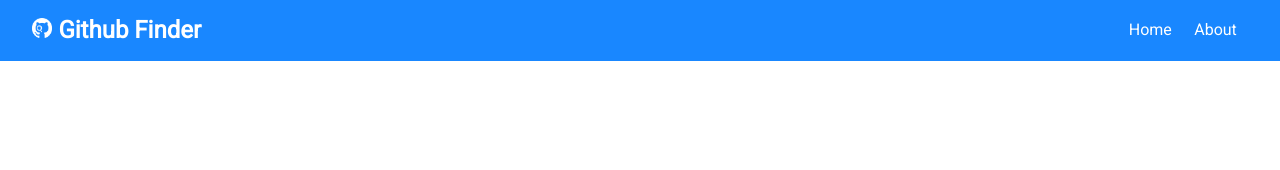
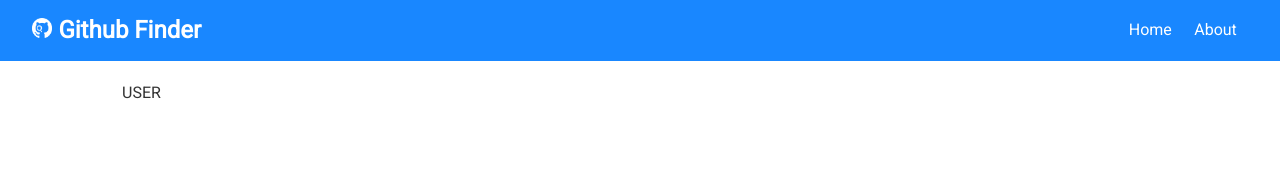
Before and after one commit to alexleybourne/Github-Finder, a React (Create React App) app: page /user/1 in a window 1280 px wide. Shown: the top 170 px of the page. Built offline with nearby package versions, Linux system fonts and the light colour scheme; no server answers.

Commit message:
Added User Route

```diff
--- a/src/App.js
+++ b/src/App.js
@@ -6,6 +6,7 @@
 
 import NavBar from "./components/layout/NavBar"
 import Users from "./components/users/Users"
+import User from "./components/users/User"
 import Search from "./components/users/Search"
 import Alert from "./components/layout/Alert"
 import About from "./components/pages/About"
@@ -14,6 +15,7 @@
 class App extends Component {
   state = {
     users: [],
+    user: {},
     loading: false,
     alert: null
   }
@@ -36,6 +38,15 @@
     this.setState({ users: res.data.items, loading: false })
   }
 
+  // Get single Github User
+  getUser = async (username) => {
+    this.setState({ loading: true })
+    const res = await axios.get(
+      `https://api.github.com/users?/${username}?client_id=${process.env.REACT_APP_GITHUB_CLIENT_ID}&client_secret=${process.env.REACT_APP_GITHUB_CLIENT_SECRET}`
+    )
+    this.setState({ user: res.data, loading: false })
+  }
+
   // Set Alert
   setAlert = (msg, type) => {
     this.setState({alert: {msg, type}})
@@ -48,7 +59,7 @@
 
   render() {
 
-    const {users, loading} = this.state
+    const {users, user, loading} = this.state
 
     return (
       <Router>
@@ -69,6 +80,9 @@
             </Fragment>
           } />
           <Route exact path = "/about" component = {About}/>
+          <Route exact path = "/user/:login" render = {props => (
+            <User {...props} getUser = {this.getUser} user={user} loading={loading}/>
+          )}/>
         </Switch>
 
         </div>
--- /dev/null
+++ b/src/components/users/User.js
@@ -0,0 +1,11 @@
+import React, { Component } from 'react'
+
+export class User extends Component {
+    render() {
+        return (
+            <div>USER</div>
+        )
+    }
+}
+
+export default User
```
